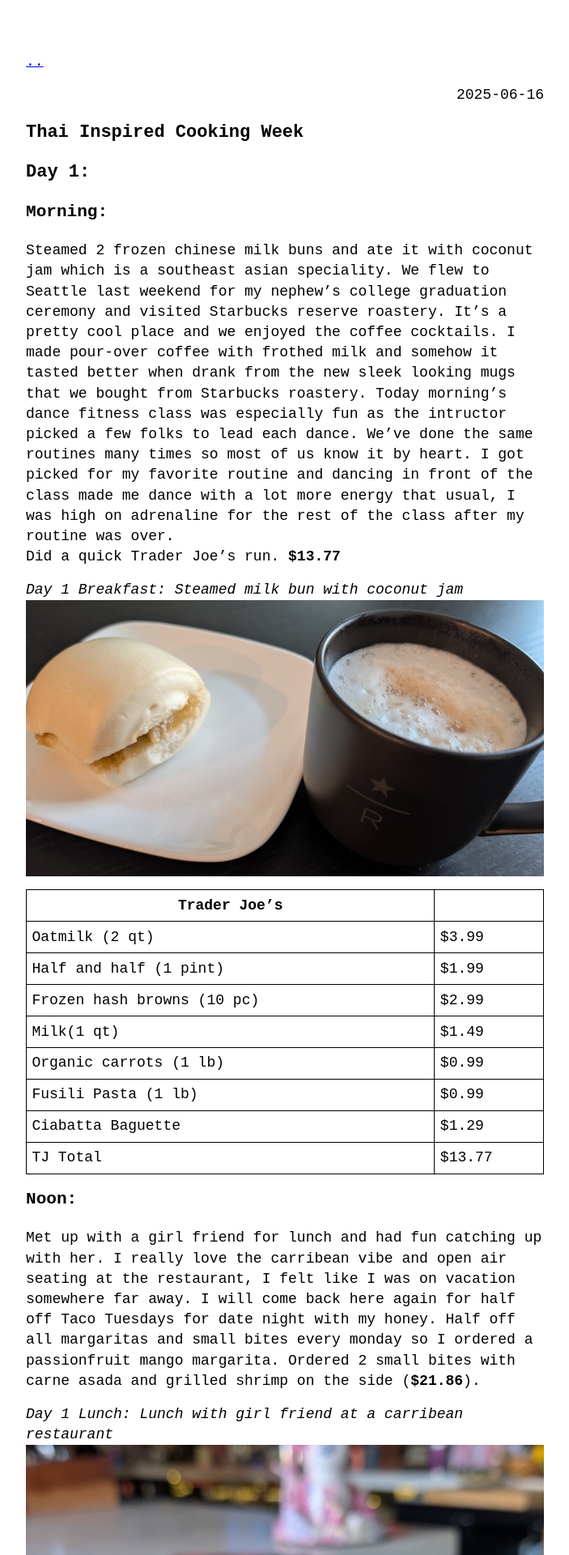
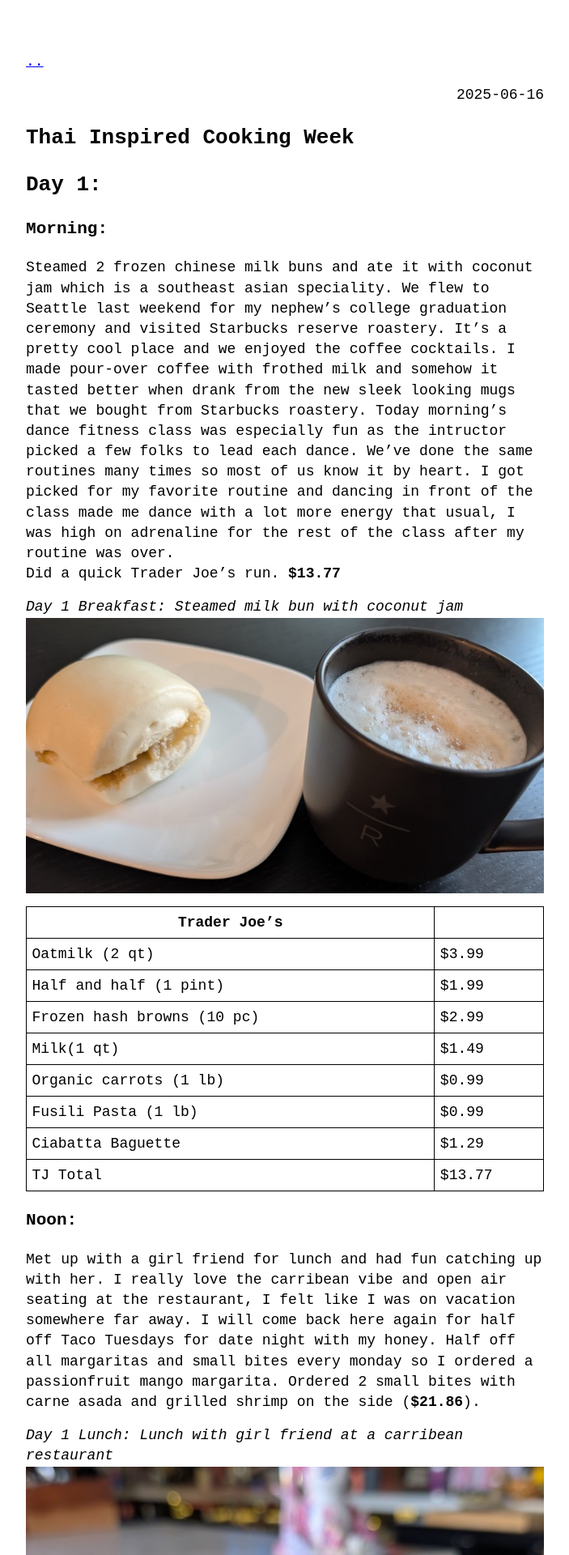
Before and after one commit to groceryshoppingisfun/weeklyfoodjournal, a Jekyll site: the page built from _posts/2025-06-16-Thai-Inspired-Cooking-Week.md, in a window 1280 px wide. Shown: the top 1920 px of the page at 81% size, without its empty margins (288-991 px from the left). Built offline with Jekyll 4.4.1, drawn with Linux system fonts in a browser that asks for light colours.

Commit message:
Update no-style-please.scss

```diff
--- a/_sass/no-style-please.scss
+++ b/_sass/no-style-please.scss
@@ -40,11 +40,10 @@ body {
 
 h1 {
   font-weight: bold;
-  font-size: 22px;
+  font-size: 26px;
 }
 .post-meta { text-align: right; }
 
-h2, h3, h4, h5, h6 { margin-top: 1rem; }
 
 hr { margin: 2rem 0; }
 
```
